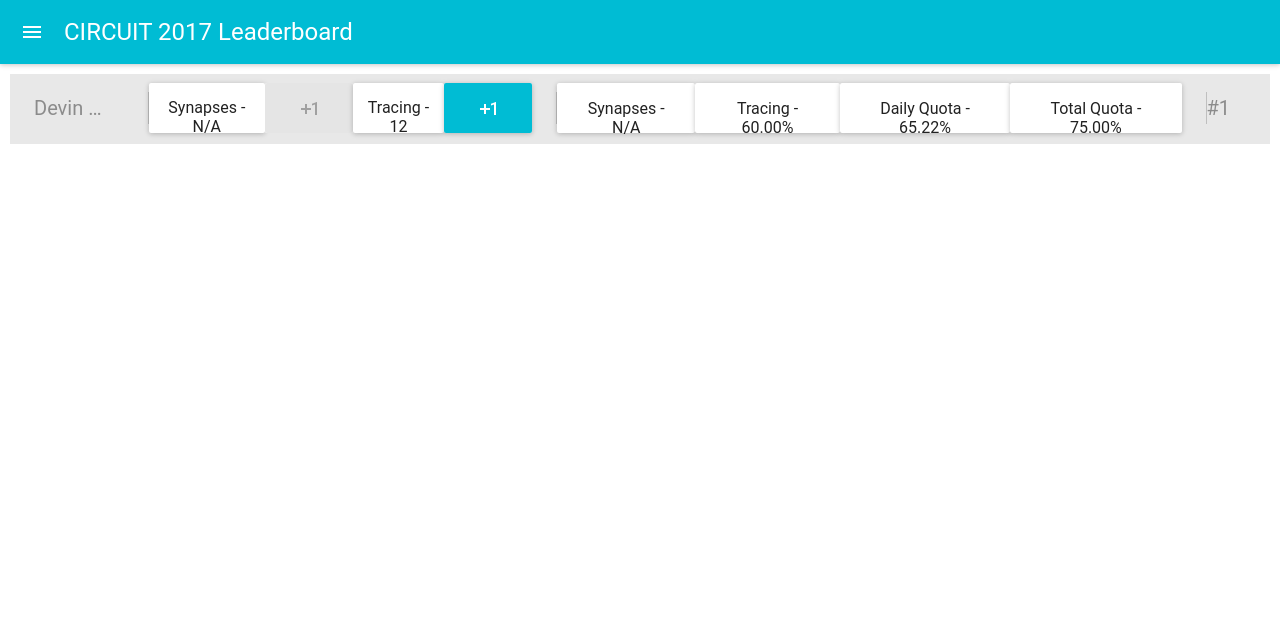
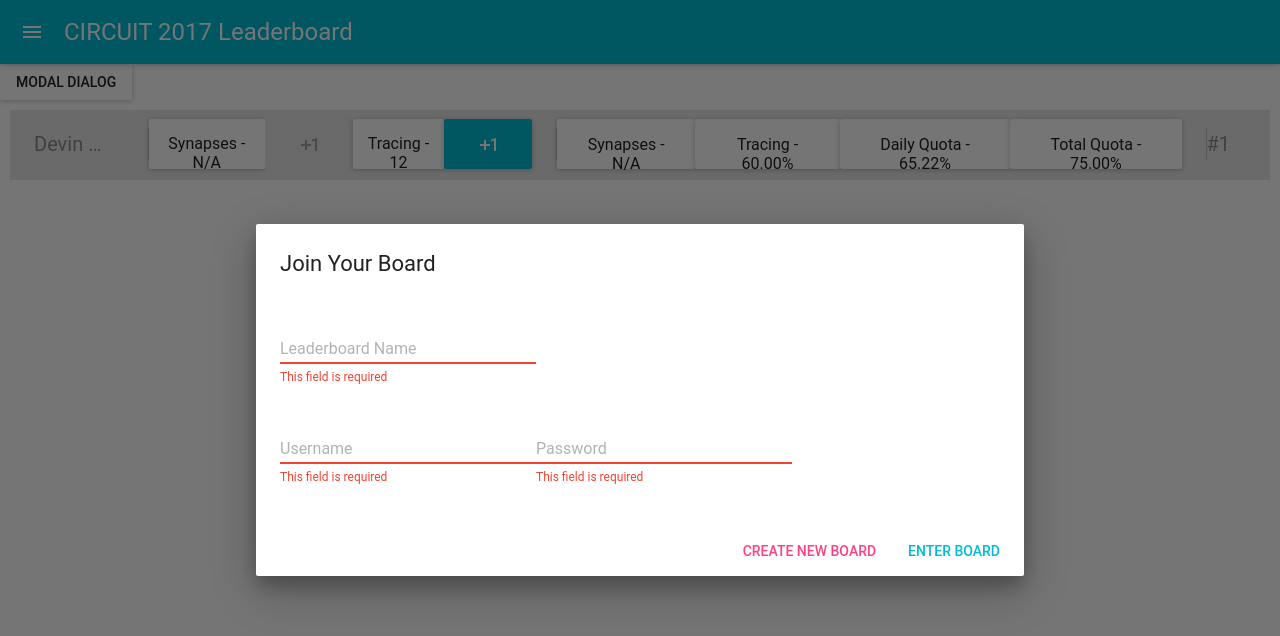
Before and after one commit to hpcowley/leaderboard, a React (Create React App) app in the folder leaderboard/: page / in a window 1280 px wide. Shown: the top 636 px of the page. Built offline with nearby package versions, Linux system fonts and the light colour scheme; what react-tap-event-plugin would draw is missing.

Commit message:
starting to handle the start screen

```diff
--- a/leaderboard/src/App.js
+++ b/leaderboard/src/App.js
@@ -5,6 +5,7 @@ import './Fonts.css';
 import AppBar from './appBar';
 import TableExampleSimple from './table';
 import Options from './flatOptions';
+import StartDialogue from './StartScreen';
 
 import { TaskControlBar } from './ControlBar';
 
@@ -37,6 +38,7 @@ const App = () => (
   <MuiThemeProvider className="App">
     <div>
       <AppBar />
+      <StartDialogue />
       <TaskControlBar
         {...props}
         onClick={i => console.log(`${i}`)}
--- /dev/null
+++ b/leaderboard/src/StartScreen.js
@@ -0,0 +1,76 @@
+import React from 'react';
+import Dialog from 'material-ui/Dialog';
+import FlatButton from 'material-ui/FlatButton';
+import RaisedButton from 'material-ui/RaisedButton';
+import TextField from 'material-ui/TextField';
+
+/**
+ * A modal dialog can only be closed by selecting one of the actions.
+ */
+export default class StartDialog extends React.Component {
+  state = {
+    open: true,
+    disabled: true,
+  };
+
+  /*handleOpen = () => {
+    this.setState({open: true});
+  };*/
+
+  handleClose = () => {
+    this.setState({open: false});
+  };
+
+  handleTextReq = (a, b, c) => {
+    if(a & b & c) {
+      this.setState({disabled: false});
+    }
+  };
+
+  render() {
+    const actions = [
+      /*<FlatButton
+        label="Cancel"
+        primary={true}
+        onTouchTap={this.handleClose}
+      />,*/
+      <FlatButton
+        label="Create New Board"
+        secondary={true}
+        disabled={false}
+        onTouchTap={this.handleClose}
+      />,
+      <FlatButton
+        label="Enter Board"
+        primary={true}
+        //disabled={handleTextReq()}
+        onTouchTap={this.handleClose}
+      />,
+    ];
+
+    return (
+      <div>
+        <RaisedButton label="Modal Dialog" onTouchTap={this.handleOpen} />
+        <Dialog
+          title="Join Your Board"
+          actions={actions}
+          modal={true}
+          open={this.state.open}
+        >
+          <TextField
+            floatingLabelText="Leaderboard Name"
+            errorText="This field is required"
+          /><br />
+          <TextField
+            floatingLabelText="Username"
+            errorText="This field is required"
+          />
+          <TextField
+            floatingLabelText="Password"
+            errorText="This field is required"
+          />
+        </Dialog>
+      </div>
+    );
+  }
+}
```
